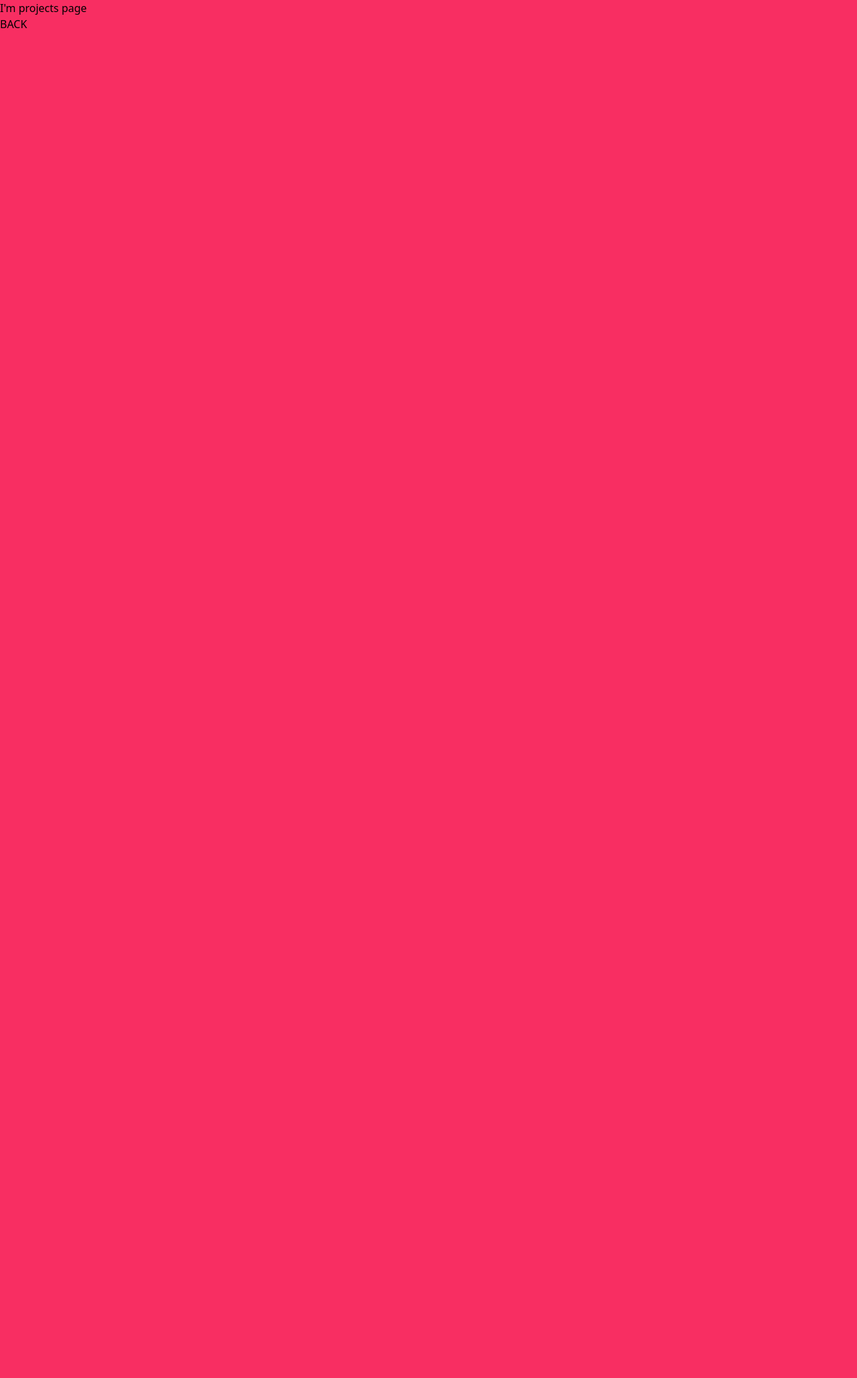
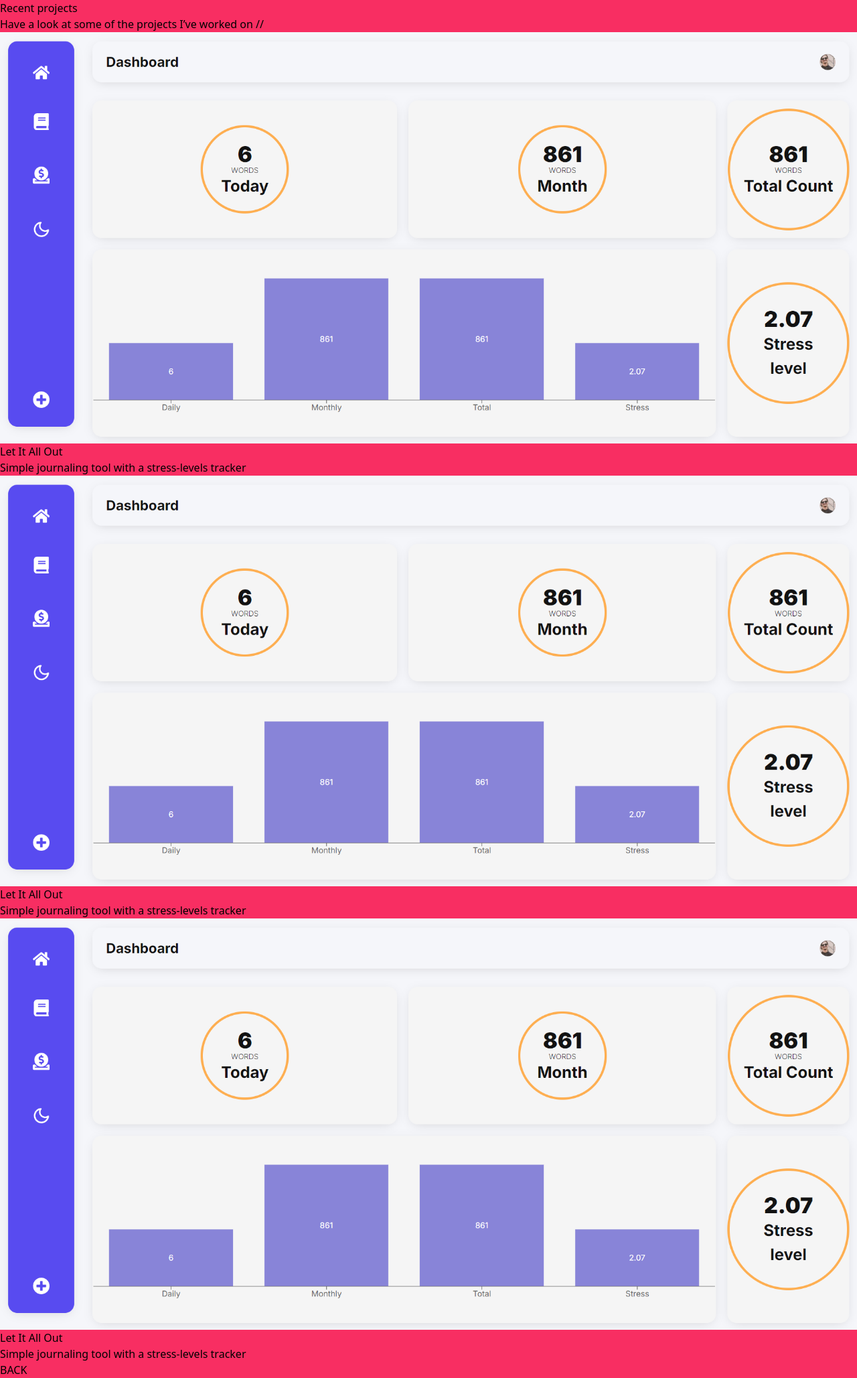
Before and after one commit to twistedboxes/portfolio-website, a React (Vite) app: page /projects in a window 1280 px wide. Shown: the whole page at 67% size. Before the commit the page ends 800 px from the top, so only its background shows below. Built offline with nearby package versions, Linux system fonts and the light colour scheme.

Commit message:
refactor animation system, start working on projects page

```diff
--- a/src/components/AnimatedRoutes.tsx
+++ b/src/components/AnimatedRoutes.tsx
@@ -4,7 +4,6 @@ import ErrorPage from "../ErrorPage";
 import About from "./About";
 import Contact from "./Contact";
 import Projects from "./Projects";
-import { motion } from "framer-motion";
 const AnimatedRoutes = () => {
   return (
     <Routes>
--- a/src/components/AnimatedScroll.tsx
+++ b/src/components/AnimatedScroll.tsx
@@ -4,11 +4,11 @@ import React from 'react'
 const AnimatedScroll = () => {
   return (
     <motion.div
-        initial={{ translateX: "0%" }}
+        initial={{ translateX: 0 }}
         animate={{ translateX: "-100%" }}
         exit={{ translateX: "100%" }}
         transition={{ duration:1, easings: ["easeIn", "easeOut"] }}
-        className="fixed right-0 top-0 h-screen w-full origin-left bg-[--color-primary]"
+        className="fixed right-0 top-0 h-screen w-[200vw] origin-right bg-[--color-primary]"
       ></motion.div>
   )
 }
--- a/src/components/Hero.tsx
+++ b/src/components/Hero.tsx
@@ -6,14 +6,14 @@ const Hero = () => {
       <motion.div
         initial={{ translateX: "0" }}
         animate={{ translateX: "100%" }}
-        transition={{ duration: 1, easings: ["easeIn", "easeOut"] }}
+        transition={{ duration: 0.7, easings: ["easeIn", "easeOut"] }}
         className="fixed left-0 top-0 h-screen w-full origin-left bg-[--color-secondary]"
       ></motion.div>
       <div className="h-[55vh] w-full cursor-default break-words bg-[--color-secondary] p-4 font-black text-black md:flex md:flex-col md:items-center md:justify-center lg:h-screen lg:w-2/3">
-        <h3 className="text-center text-xl uppercase tracking-widest text-[--color-primary] lg:ml-[6em] lg:w-full lg:text-left">
+        <h3 className="select-none text-center text-xl uppercase tracking-widest text-[--color-primary] lg:ml-[6em] lg:w-full lg:text-left">
           // Andrea Tamponi
         </h3>
-        <h1 className="mt-8 text-8xl uppercase leading-[0.8em] lg:ml-8 lg:mt-0 lg:text-[12em]">
+        <h1 className="mt-8 select-none text-8xl uppercase leading-[0.8em] lg:ml-8 lg:mt-0 lg:text-[12em]">
           front-end dev
         </h1>
         <h2 className="mt-4 w-full break-words pb-8 text-center text-xl uppercase tracking-widest text-[--color-primary] lg:ml-[5em] lg:text-left">
--- /dev/null
+++ b/src/components/ProjectCard.tsx
@@ -0,0 +1,25 @@
+interface IProjectCard {
+  title: string;
+  stack: string[];
+  link: string;
+  desc: string;
+  image: string;
+}
+
+const ProjectCard = ({ title, stack, link, desc, image }: IProjectCard) => {
+  return (
+    <div className="my-8 flex h-screen w-full shrink-0 snap-center flex-col items-center justify-center gap-0 bg-[--color-primary] p-7 text-xl">
+      <div className="flex h-3/4 w-3/4 flex-col items-center justify-center rounded-sm bg-[--color-secondary] p-4 py-8 shadow-2xl">
+        <img className="mb-8 max-w-[70%]" src={image} alt="projectImage" />
+        <div className="flex w-full justify-around">
+          <h2 className="text-2xl font-black decoration-[--color-accent] hover:text-[--color-primary] hover:underline">
+            {title}
+          </h2>
+          <span className="lg:text-right">{desc}</span>
+        </div>
+      </div>
+    </div>
+  );
+};
+
+export default ProjectCard;
--- a/src/components/Projects.tsx
+++ b/src/components/Projects.tsx
@@ -1,16 +1,47 @@
-
 import { Link } from "react-router-dom";
 import AnimatedScroll from "./AnimatedScroll";
+import ProjectCard from "./ProjectCard";
+import letitallpreview from "../assets/letitallpreview.png";
+
 const Projects = () => {
   return (
     <>
-     <AnimatedScroll />
-      <div className="flex flex-col h-screen items-center justify-center overflow-hidden bg-[--color-secondary]">
-        <h1 className="text-3xl">I'm projects page</h1>
-        <Link to="/">
-          <button className="bg-[--color-primary] py-2 px-4 text-3xl">BACK</button>
-        </Link>
+      <AnimatedScroll />
+      <div className="flex h-[100vh] w-full snap-y snap-mandatory flex-col justify-center overflow-y-scroll scroll-smooth bg-[--color-secondary] leading-3">
+        <h1 className="select-none snap-end break-words text-6xl font-black uppercase leading-[0.8em] lg:ml-12 lg:mt-[180%] lg:text-[calc(8vw+8vh)]">
+          Recent projects
+        </h1>
+        <h2 className="mb-40 mt-4 w-full break-words pb-8 text-center text-xl font-black uppercase tracking-widest text-[--color-primary] lg:ml-12 lg:text-left">
+          Have a look at some of the projects I’ve worked on //
+        </h2>
+        <ProjectCard
+          title="Let It All Out"
+          desc="Simple journaling tool with a stress-levels tracker"
+          stack={["NextJS", "Tailwind", "MongoDB"]}
+          link="https://www.letitallout.xyz"
+          image={letitallpreview}
+        />
+        <ProjectCard
+          title="Let It All Out"
+          desc="Simple journaling tool with a stress-levels tracker"
+          stack={["NextJS", "Tailwind", "MongoDB"]}
+          link="https://www.letitallout.xyz"
+          image={letitallpreview}
+        />
+        <ProjectCard
+          title="Let It All Out"
+          desc="Simple journaling tool with a stress-levels tracker"
+          stack={["NextJS", "Tailwind", "MongoDB"]}
+          link="https://www.letitallout.xyz"
+          image={letitallpreview}
+        />
       </div>
+      <Link
+        className="fixed right-0 top-0 mt-8 bg-black text-2xl font-black leading-[0.3em] text-white hover:bg-[--color-primary]"
+        to="/"
+      >
+        <button className="p-4">BACK</button>
+      </Link>
     </>
   );
 };
--- a/src/index.css
+++ b/src/index.css
@@ -3,16 +3,27 @@
 @tailwind utilities;
 
 
+/* Hide scrollbar for Chrome, Safari and Opera */
+*::-webkit-scrollbar {
+  display: none;
+}
+
+/* Hide scrollbar for IE, Edge and Firefox */
+* {
+  -ms-overflow-style: none;  /* IE and Edge */
+  scrollbar-width: none;  /* Firefox */
+}
+
 * {
   padding: 0;
   margin: 0;
   box-sizing: border-box;
+  scroll-behavior: smooth;
 }
 
 
 
 :root {
-  /* --color-primary: #FF33F0; */
   --color-primary: #F82E62;
   --color-secondary: #FFF72A;
   --color-accent: #35B5C1;
--- /dev/null
+++ b/src/index.d.ts
@@ -0,0 +1,2 @@
+declare module '*.png';
+declare module `*/jpg`;
```
Also changed, not shown: src/assets/letitallpreview.png (added).
